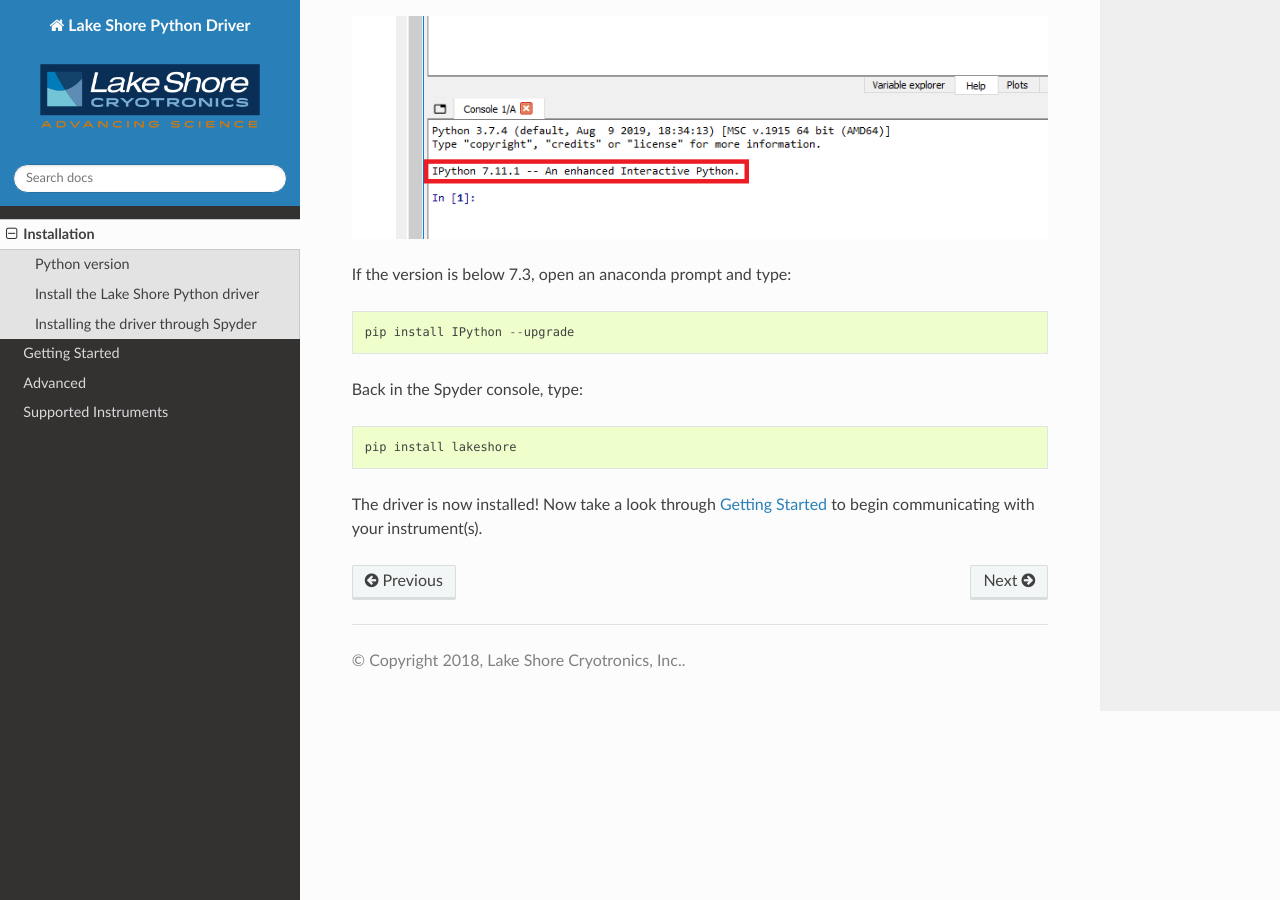
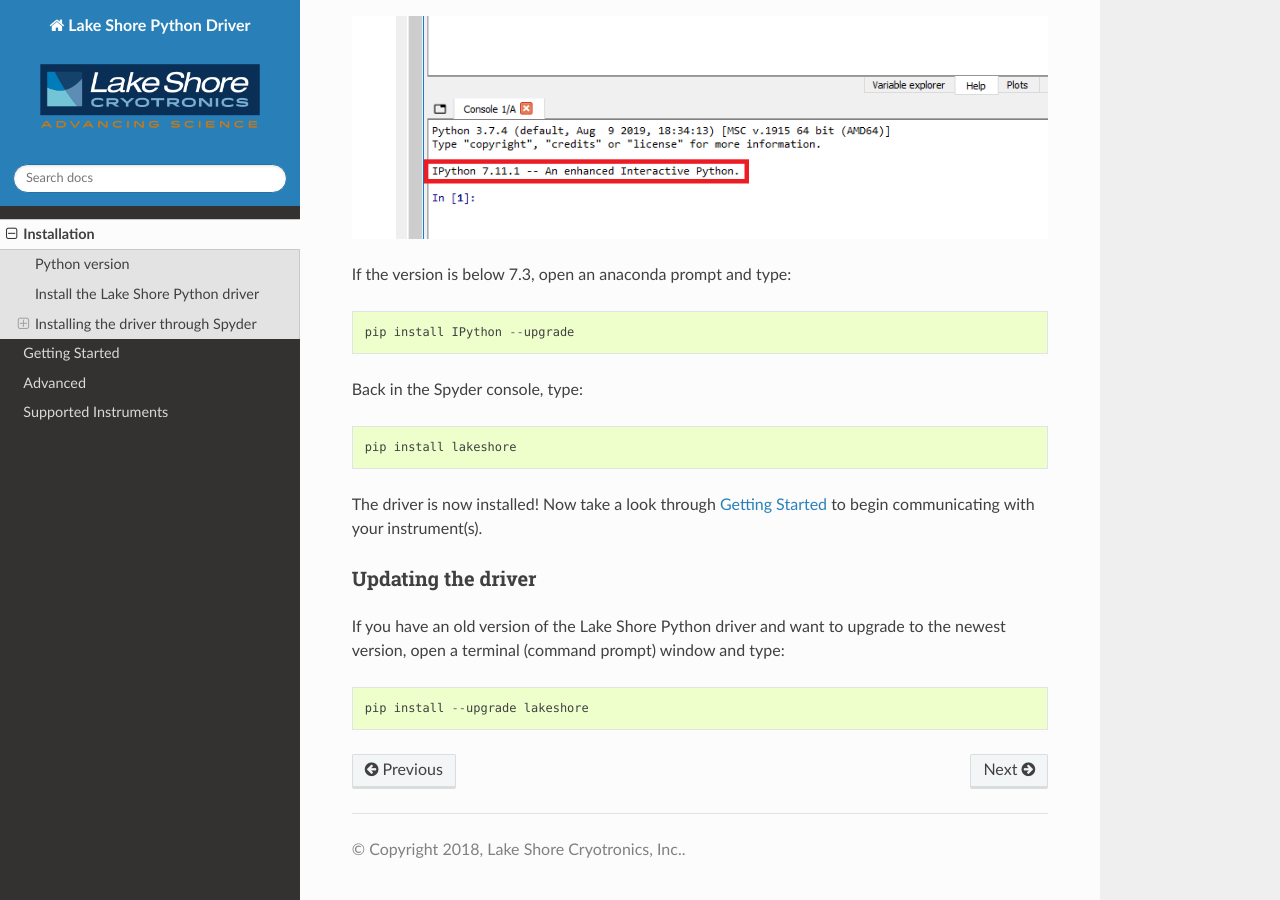
Before and after one commit to lakeshorecryotronics/python-driver, a Sphinx documentation site: the page built from docs/installation.rst, in a window 1280 px wide and 900 px high, scrolled down 571 px. Built offline with Sphinx 7.4.7 and the Read the Docs theme 2.0.0, drawn with Linux system fonts in a browser that asks for light colours.

Commit message:
Add package update instruction to docs

```diff
--- a/docs/installation.rst
+++ b/docs/installation.rst
@@ -32,6 +32,14 @@
 
 The driver is now installed! Now take a look through :ref:`getting_started` to begin communicating with your instrument(s).
 
+Updating the driver
+^^^^^^^^^^^^^^^^^^^
+
+If you have an old version of the Lake Shore Python driver and want to upgrade to the newest version, open
+a terminal (command prompt) window and type::
+
+    pip install --upgrade lakeshore
+
 
 
 .. _install pip: https://www.w3schools.com/python/python_pip.asp
```
